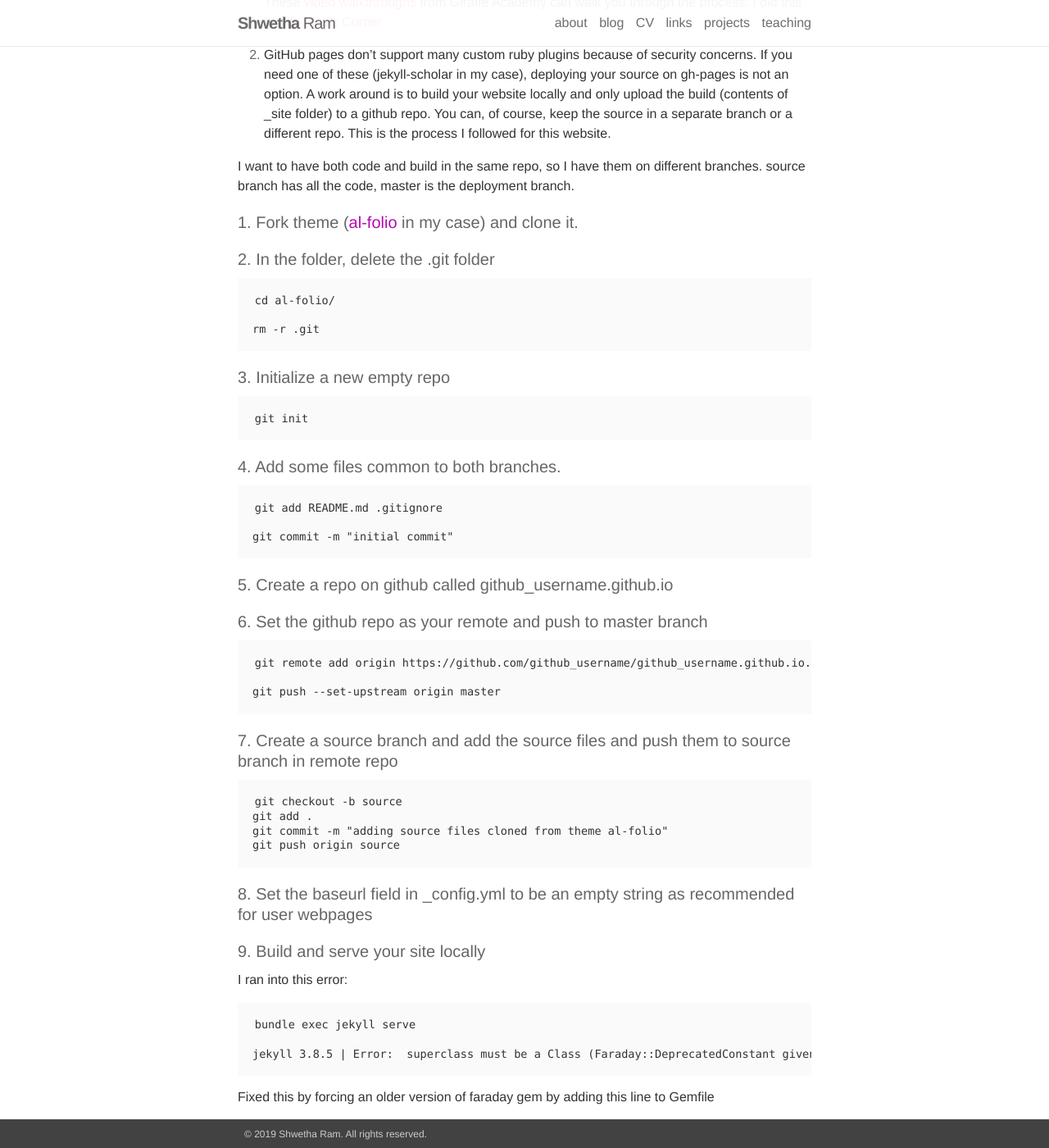
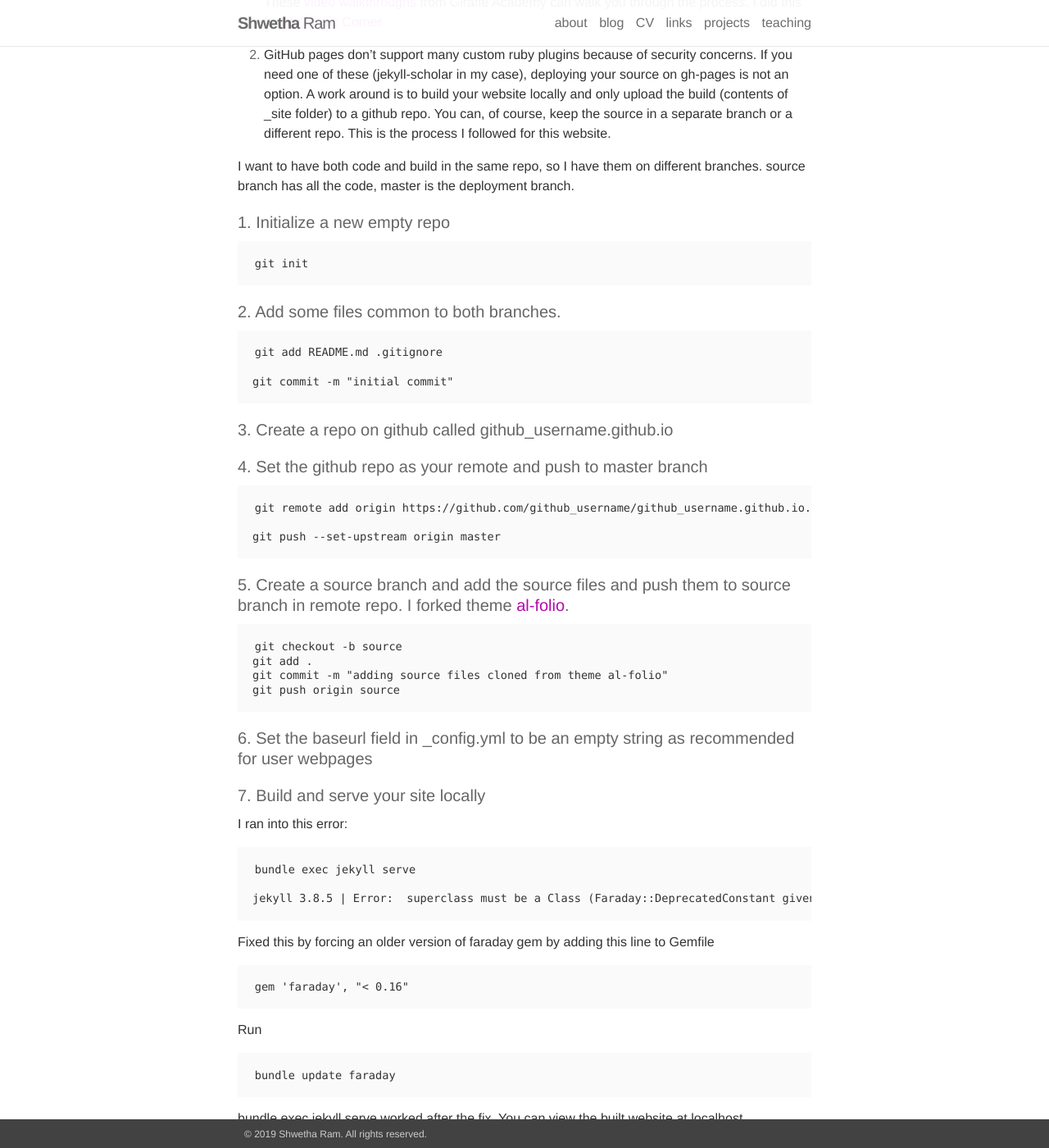
Before and after one commit to shwetharam0407/shwetharam0407.github.io, a Jekyll site: the page built from _posts/2019-09-29-building-website.markdown, in a window 1280 px wide and 1400 px high, scrolled down 701 px. Shown: the whole window at 82% size. Built offline with Jekyll 4.4.1, drawn with Linux system fonts in a browser that asks for light colours; nearby versions of some CDN libraries; comment, search, counter and statistics services are not loaded; some of the changed text lies outside the part shown.

Commit message:
modified blogpost

```diff
--- a/_posts/2019-09-29-building-website.markdown
+++ b/_posts/2019-09-29-building-website.markdown
@@ -24,43 +24,36 @@
 
 I want to have both code and build in the same repo, so I have them on different branches. source branch has all the code, master is the deployment branch.
 
-#### 1. Fork theme ([al-folio](https://github.com/alshedivat/al-folio) in my case) and clone it.
 
-#### 2. In the folder, delete the .git folder
-
-    cd al-folio/
-
-    rm -r .git
-
-#### 3. Initialize a new empty repo
+#### 1. Initialize a new empty repo
 
     git init
 
-#### 4. Add some files common to both branches.
+#### 2. Add some files common to both branches.
 
     git add README.md .gitignore
 
     git commit -m "initial commit"
 
-#### 5. Create a repo on github called github_username.github.io
+#### 3. Create a repo on github called github_username.github.io
 
-#### 6. Set the github repo as your remote and push to master branch
+#### 4. Set the github repo as your remote and push to master branch
 
     git remote add origin https://github.com/github_username/github_username.github.io.git
 
     git push --set-upstream origin master
 
-#### 7. Create a source branch and add the source files and push them to source branch in remote repo
+#### 5. Create a source branch and add the source files and push them to source branch in remote repo. I forked theme [al-folio](https://github.com/alshedivat/al-folio).
 
     git checkout -b source
     git add .
     git commit -m "adding source files cloned from theme al-folio"
     git push origin source
 
-#### 8. Set the baseurl field in _config.yml to be an empty string as recommended for user webpages
+#### 6. Set the baseurl field in _config.yml to be an empty string as recommended for user webpages
 
 
-#### 9. Build and serve your site locally
+#### 7. Build and serve your site locally
 
 I ran into this error:
 
```
Also changed, not shown: other parts of _posts/2019-09-29-building-website.markdown (+4 -4 lines).
